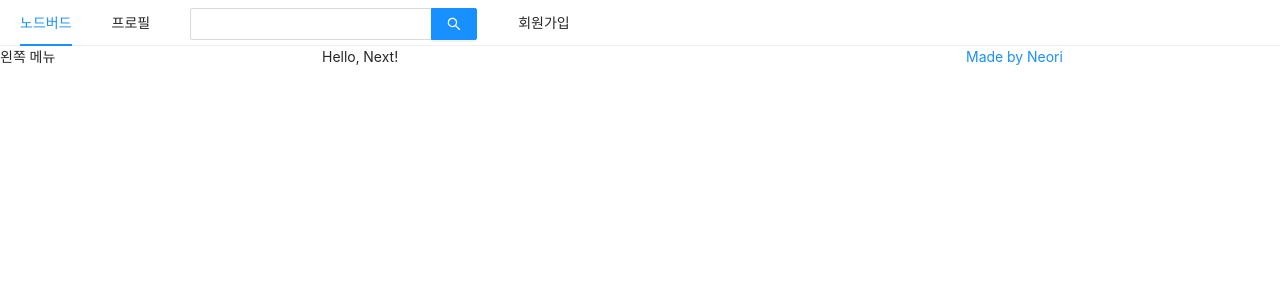
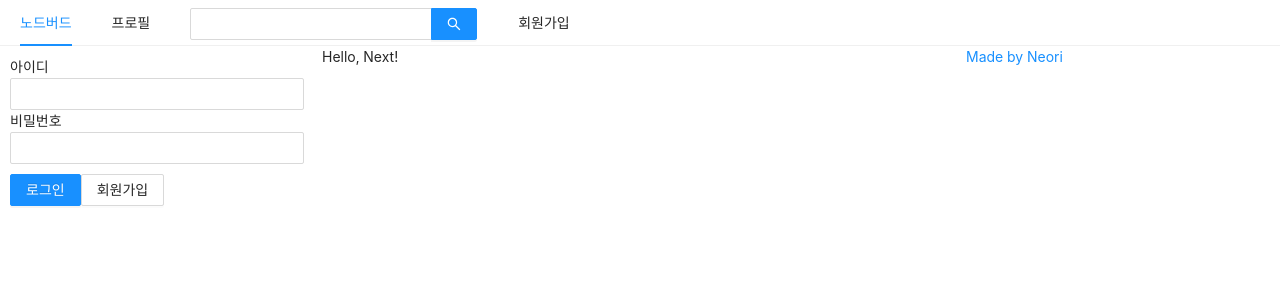
Before and after one commit to glassk/twitter-clone, a Next.js app in the folder client/: page / in a window 1280 px wide. Shown: the top 300 px of the page. Built offline with nearby package versions, Linux system fonts and the light colour scheme.

Commit message:
feat: LoginForm, UserProfile 컴포넌트 구현
- 더미 데이터로 로그인 처리
- styled-components 적용

```diff
--- a/client/components/AppLayout.js
+++ b/client/components/AppLayout.js
@@ -1,9 +1,19 @@
-import React from 'react';
+import React, { useState } from 'react';
 import PropTypes from 'prop-types';
 import Link from 'next/link';
 import { Menu, Input, Row, Col } from 'antd';
+import styled from 'styled-components';
+
+import UserProfile from '../components/UserProfile';
+import LoginForm from '../components/LoginForm';
+
+const SearchInput = styled(Input.Search)`
+  vertical-align: middle;
+`;
 
 const AppLayout = ({ children }) => {
+  const [isLoggedIn, setIsLoggedIn] = useState(false);
+
   return (
     <div>
       <Menu mode="horizontal">
@@ -18,7 +28,7 @@
           </Link>
         </Menu.Item>
         <Menu.Item>
-          <Input.Search enterButton style={{ verticalAlign: 'middle' }} />
+          <SearchInput enterButton />
         </Menu.Item>
         <Menu.Item>
           <Link href="/signup">
@@ -28,7 +38,11 @@
       </Menu>
       <Row gutter={8}>
         <Col xs={24} md={6}>
-          왼쪽 메뉴
+          {isLoggedIn ? (
+            <UserProfile setIsLoggedIn={setIsLoggedIn} />
+          ) : (
+            <LoginForm setIsLoggedIn={setIsLoggedIn} />
+          )}
         </Col>
         <Col xs={24} md={12}>
           {children}
--- /dev/null
+++ b/client/components/LoginForm.js
@@ -0,0 +1,64 @@
+import React, { useCallback, useState } from 'react';
+import { Form, Input, Button } from 'antd';
+import Link from 'next/link';
+import styled from 'styled-components';
+
+const ButtonWrapper = styled.div`
+  margin-top: 10px;
+`;
+
+const FormWrapper = styled(Form)`
+  padding: 10px;
+`;
+
+const LoginForm = ({ setIsLoggedIn }) => {
+  const [id, setId] = useState('');
+  const [password, setPassword] = useState('');
+
+  const onChangeId = useCallback((e) => {
+    setId(e.target.value);
+  }, []);
+
+  const onChangePassword = useCallback((e) => {
+    setPassword(e.target.value);
+  }, []);
+
+  const onSubmitForm = useCallback(() => {
+    console.log(id, password);
+    setIsLoggedIn(true);
+  }, [id, password]);
+
+  return (
+    <FormWrapper onFinish={onSubmitForm}>
+      <div>
+        <label htmlFor="user-id">아이디</label>
+        <br />
+        <Input name="user-id" value={id} onChange={onChangeId} required />
+      </div>
+      <div>
+        <label htmlFor="user-password">비밀번호</label>
+        <br />
+        <Input
+          name="user-password"
+          type="password"
+          value={password}
+          onChange={onChangePassword}
+          required
+        />
+      </div>
+      <ButtonWrapper>
+        <Button type="primary" htmlType="submit" loading={false}>
+          로그인
+        </Button>
+        <Link href="/signup">
+          <a>
+            <Button>회원가입</Button>
+          </a>
+        </Link>
+      </ButtonWrapper>
+      <div></div>
+    </FormWrapper>
+  );
+};
+
+export default LoginForm;
--- /dev/null
+++ b/client/components/UserProfile.js
@@ -0,0 +1,32 @@
+import React, { useCallback } from 'react';
+import { Avatar, Button, Card } from 'antd';
+
+const UserProfile = ({ setIsLoggedIn }) => {
+  const onLogOut = useCallback(() => {
+    setIsLoggedIn(false);
+  }, []);
+
+  return (
+    <Card
+      actions={[
+        <div key="twit">
+          짹짹
+          <br />0
+        </div>,
+        <div key="followings">
+          팔로잉
+          <br />0
+        </div>,
+        <div key="followings">
+          팔로워
+          <br />0
+        </div>,
+      ]}
+    >
+      <Card.Meta avatar={<Avatar>YK</Avatar>} title="YuriKim" />
+      <Button onClick={onLogOut}>로그아웃</Button>
+    </Card>
+  );
+};
+
+export default UserProfile;
```
